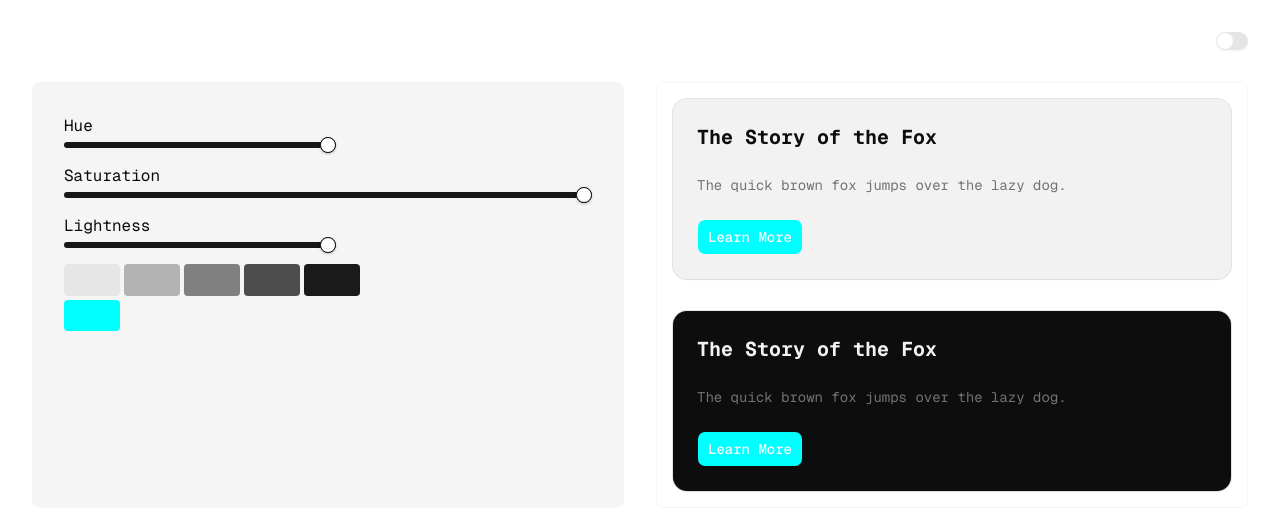
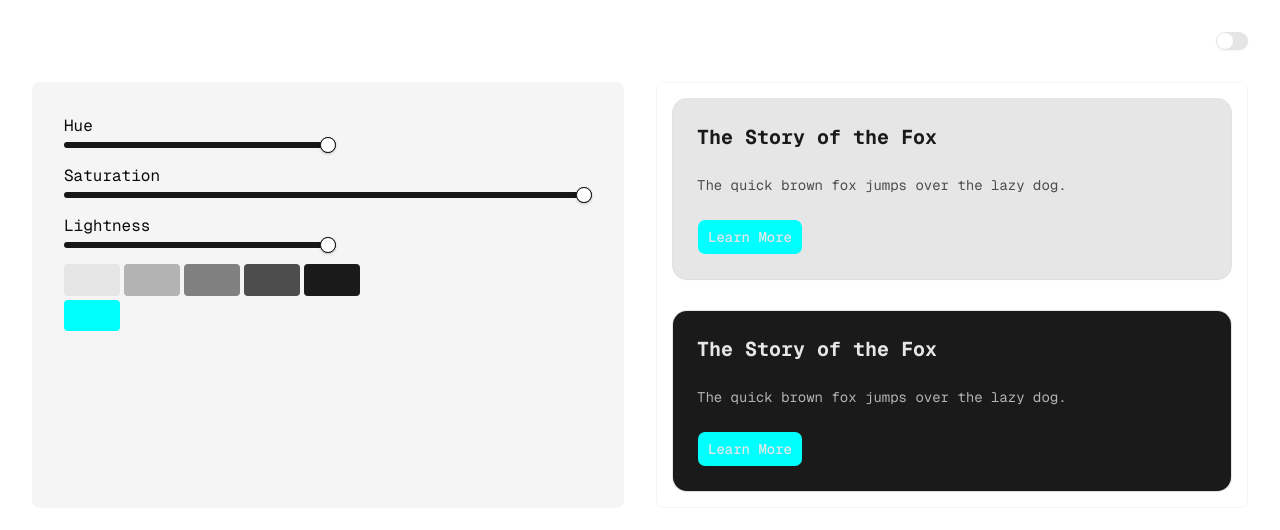
Before and after one commit to kevinakahoshi/theme-builder, a Next.js app: page / in a window 1280 px wide. Shown: the top 530 px of the page. Built offline with nearby package versions, Linux system fonts and the light colour scheme.

Commit message:
More changes

```diff
--- a/components/DisplayCard/DisplayCard.tsx
+++ b/components/DisplayCard/DisplayCard.tsx
@@ -19,14 +19,18 @@ type DisplayCardProps = {
   mode: Mode;
 };
 
+const lightnessThreshold = 75;
+
 const getLightModeClasses = () => ({
-  backgroundColor: 'hsl(0 0% 95%)',
-  color: 'hsl(0 0% 5%)',
+  backgroundColor: 'hsl(0 0% 90%)',
+  color: 'hsl(0 0% 10%)',
+  colorSecondary: 'hsl(0 0% 30%)',
 });
 
 const getDarkModeClasses = () => ({
-  backgroundColor: 'hsl(0 0% 5%)',
-  color: 'hsl(0 0% 95%)',
+  backgroundColor: 'hsl(0 0% 10%)',
+  color: 'hsl(0 0% 90%)',
+  colorSecondary: 'hsl(0 0% 70%)',
 });
 
 const getModeClasses = (mode: Mode) =>
@@ -34,22 +38,29 @@ const getModeClasses = (mode: Mode) =>
 
 export const DisplayCard = ({ mode }: DisplayCardProps) => {
   const { hue, saturation, lightness } = useAtomValue(hslAtom);
+  const { backgroundColor, color, colorSecondary } = getModeClasses(mode);
 
   return (
-    <Card className={cn(mode)} style={getModeClasses(mode)}>
+    <Card className={cn(mode)} style={{ backgroundColor }}>
       <CardHeader>
-        <CardTitle className={cn('text-xl font-bold')}>
+        <CardTitle className={cn('text-xl font-bold')} style={{ color }}>
           The Story of the Fox
         </CardTitle>
       </CardHeader>
       <CardContent>
-        <CardDescription>
+        <CardDescription style={{ color: colorSecondary }}>
           The quick brown fox jumps over the lazy dog.
         </CardDescription>
       </CardContent>
       <CardFooter>
         <Button
-          style={{ backgroundColor: `hsl(${hue} ${saturation}% ${lightness})` }}
+          style={{
+            backgroundColor: `hsl(${hue} ${saturation}% ${lightness})`,
+            color:
+              lightness < lightnessThreshold
+                ? getDarkModeClasses().color
+                : getLightModeClasses().color,
+          }}
         >
           Learn More
         </Button>
```
